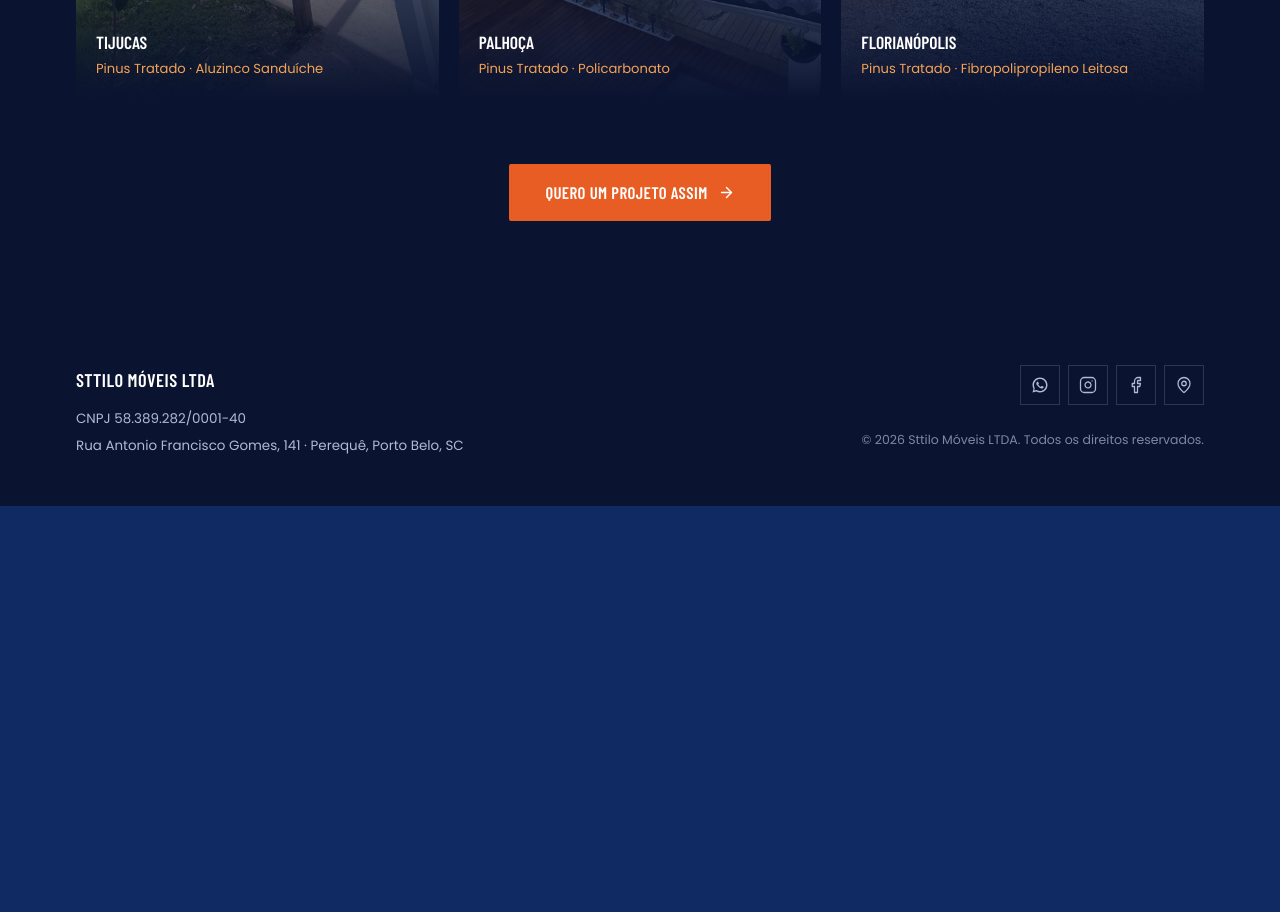
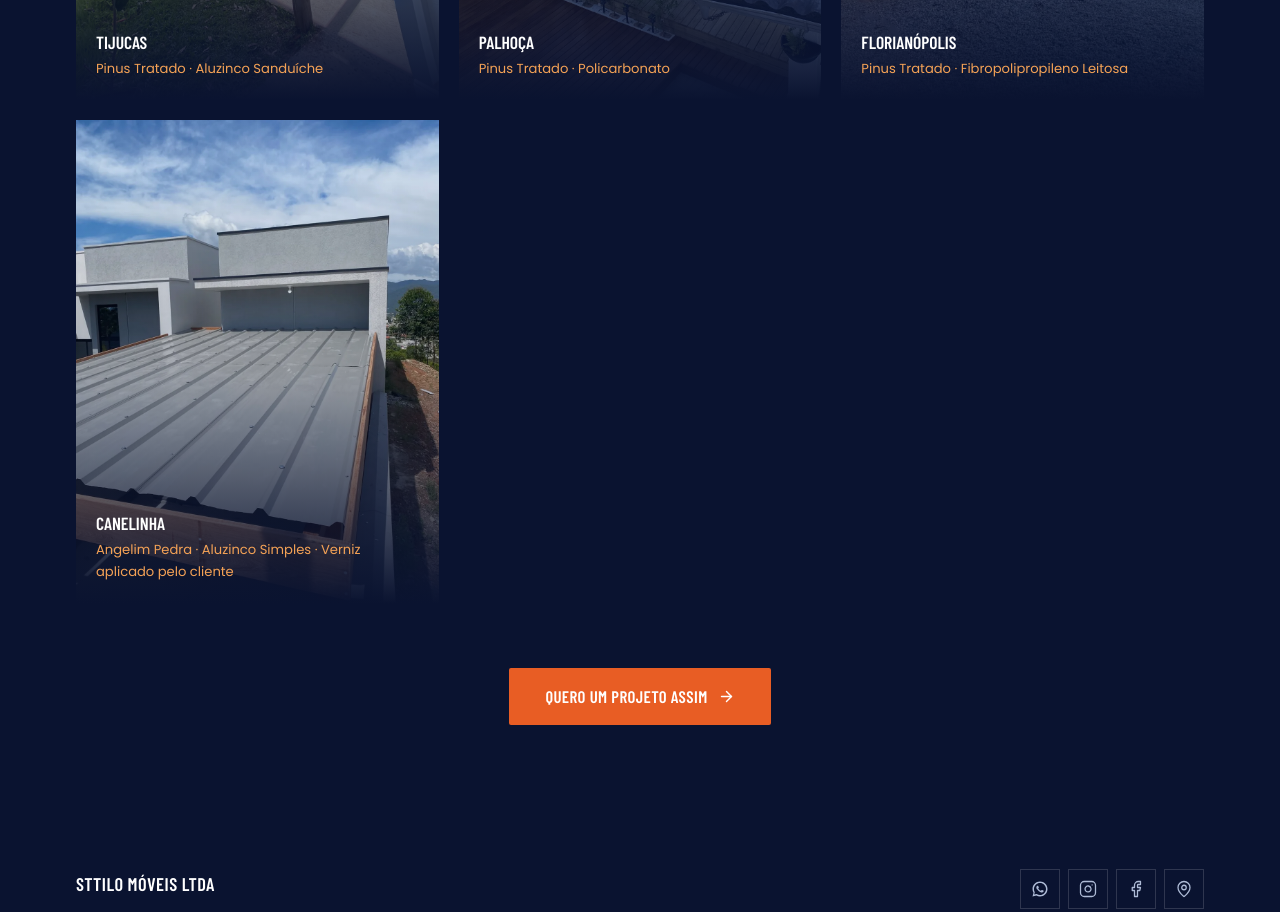
Before and after one commit to fab1obarbosa/pergolados-sttilo-moveis, a React (Vite) app: page /projetos in a window 1280 px wide. Shown: the part 3340-4252 px from the top of the page. Before the commit the page ends 3846 px from the top, so only its background shows below. Built offline with nearby package versions, Linux system fonts and the light colour scheme.

Commit message:
Adiciona obra de Canelinha (Angelim Pedra, Aluzinco Simples) na galeria
Verniz aplicado pelo próprio cliente, registrado na legenda.

Co-Authored-By: Claude Opus 5 <noreply@anthropic.com>

```diff
--- a/src/data/content.ts
+++ b/src/data/content.ts
@@ -114,6 +114,7 @@ export const projetosExtras: Projeto[] = [
   { img: "/img/proj-16.webp", titulo: "Tijucas", legenda: "Pinus Tratado · Aluzinco Sanduíche", cobertura: "sanduiche" },
   { img: "/img/proj-17.webp", titulo: "Palhoça", legenda: "Pinus Tratado · Policarbonato", cobertura: "outras" },
   { img: "/img/proj-18.webp", titulo: "Florianópolis", legenda: "Pinus Tratado · Fibropolipropileno Leitosa", cobertura: "leitosa" },
+  { img: "/img/proj-19.webp", titulo: "Canelinha", legenda: "Angelim Pedra · Aluzinco Simples · Verniz aplicado pelo cliente", cobertura: "simples" },
 ];
 
 /** a página de trabalhos mostra tudo */
```
Also changed, not shown: _originais/Novas/angelin pedra - simples - canelinha.jpeg (added), public/img/proj-19.webp (added).
